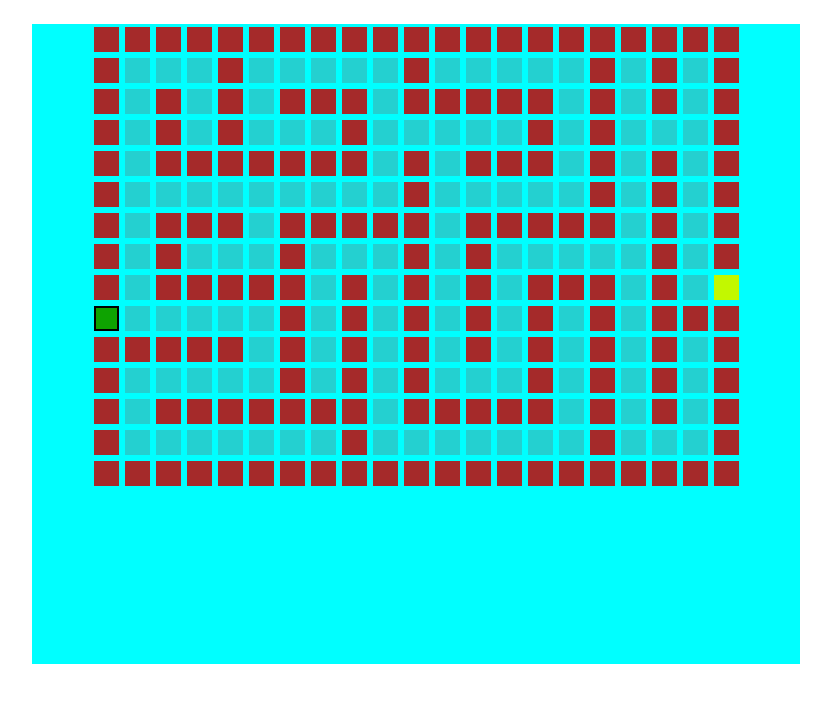
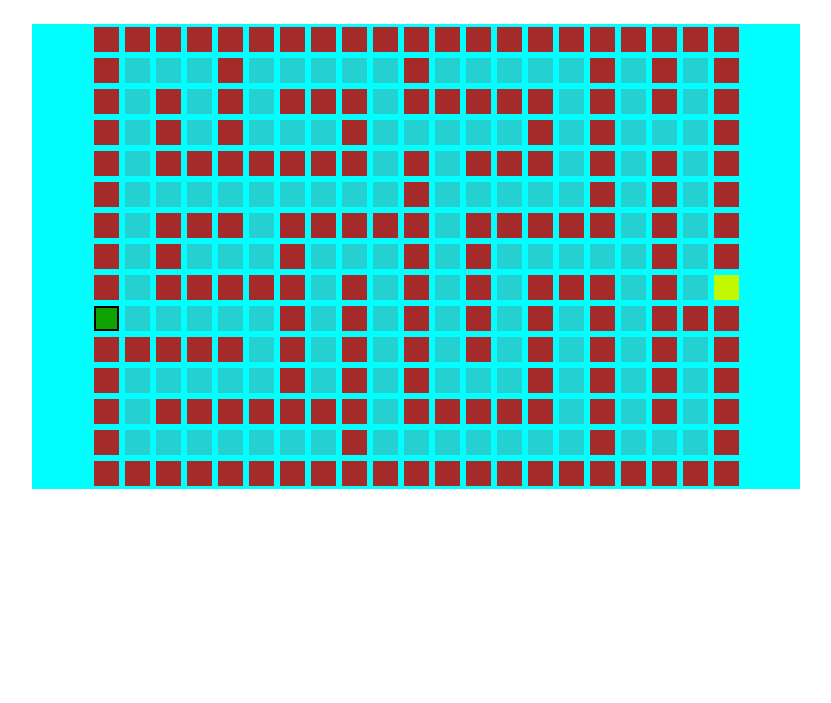
Before and after one commit to Kenzie-Academy-Brasil-Developers/entrega-labirinto-sprint-5-jerlysson, a plain HTML site: page index.html in a window 1280 px wide. Shown: the part 77-780 px from the top of the page, without its empty margins (224-1055 px from the left). Drawn offline with Linux system fonts and the light colour scheme.

Commit message:
correção na altura

```diff
--- a/sty.css
+++ b/sty.css
@@ -42,7 +42,6 @@ body{
 }
 .base{
     position: relative;
-    height: 80vh;
     width: 60vw;
     margin: 0 auto;
     background-color: aqua;
```
